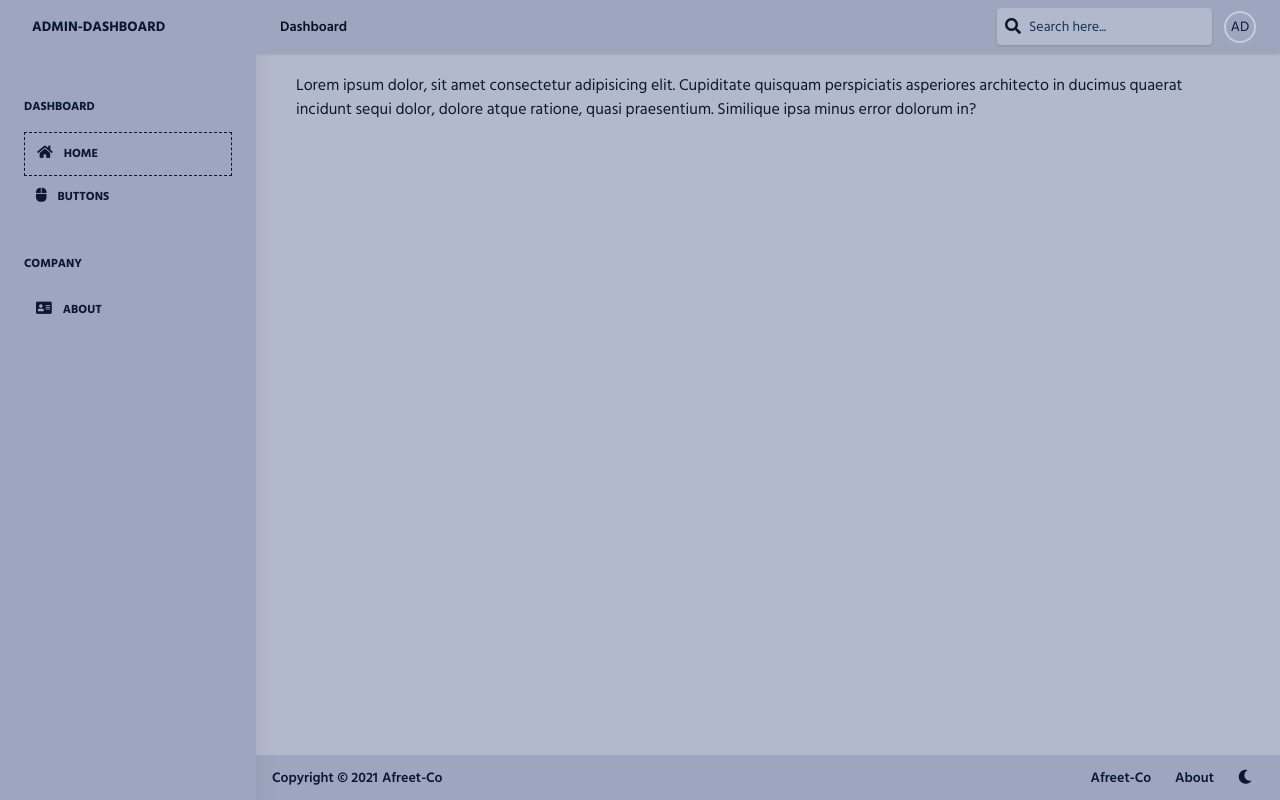
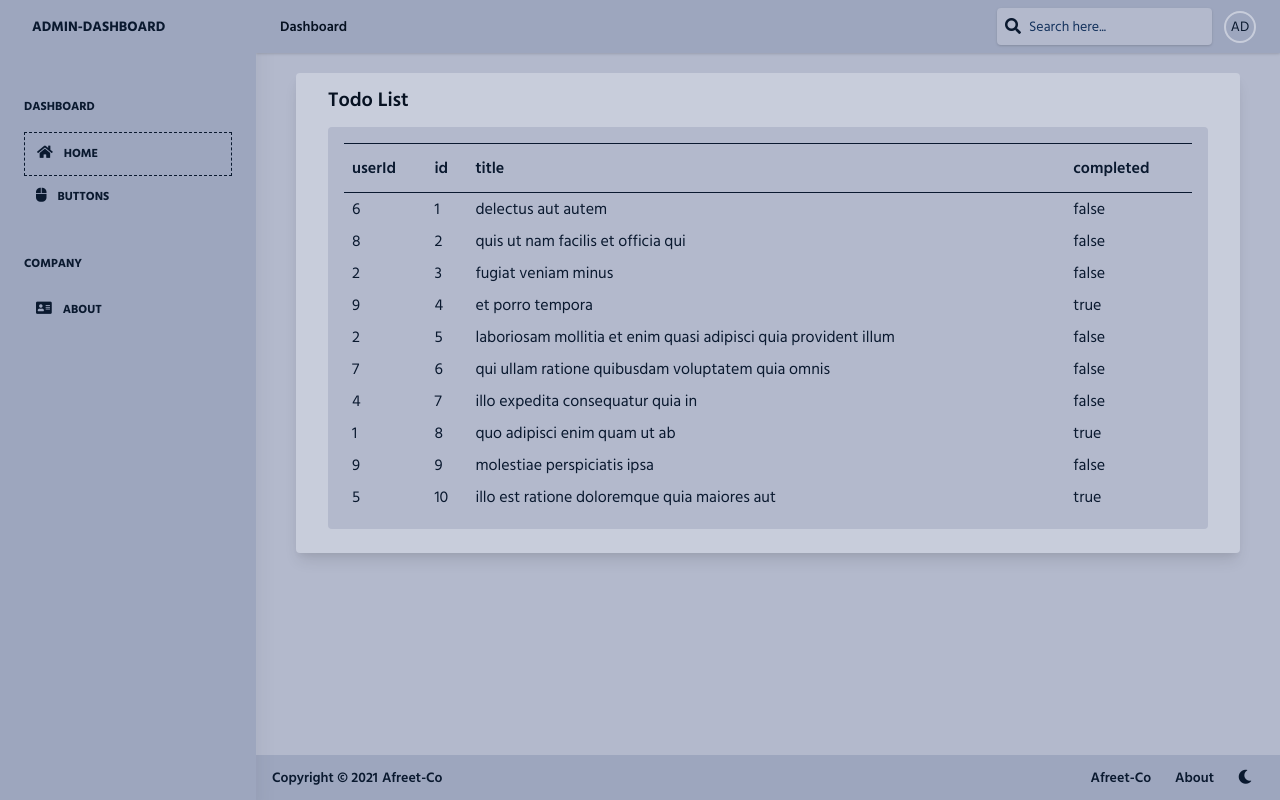
Before and after one commit to afreet-co/admin-dashboard-ts, a Next.js app: page /app/dashboard in a window 1280 px wide. Built offline with nearby package versions, Linux system fonts and the light colour scheme.

Commit message:
Added: Dashboard hompage content

```diff
--- /dev/null
+++ b/src/components/tables/Table.tsx
@@ -0,0 +1,81 @@
+import React, { FC, ReactNode } from "react";
+
+interface TableProps {
+  title?: string;
+  columnNames: string[];
+  rows: any[];
+  boxShadow?: boolean;
+  options?: (item: any) => ReactNode;
+}
+export const Table: FC<TableProps> = ({
+  title,
+  columnNames,
+  rows,
+  options,
+  boxShadow,
+}) => {
+  const tableHeadClasses = `align-middle border border-solid border-l-0 border-r-0 whitespace-nowrap font-semibold text-left  text-dark-500 dark:text-light-400 border-dark-500 dark:border-light-300`;
+  const trClasses = `ease-linear transition-all duration-100 hover:bg-light-200 hover:dark:bg-dark-300`;
+  const tdClasses = `border-t-0 align-middle border-l-0 border-r-0 whitespace-nowrap`;
+
+  return (
+    <>
+      <div
+        className={`flex flex-col min-w-0 break-words w-full mb-6 p-4 ${
+          boxShadow ? "shadow-lg" : ""
+        } rounded bg-light-300 dark:bg-dark-500 text-dark-500 dark:text-light-300 `}
+      >
+        {title && (
+          <div className="rounded-t mb-0 px-4 py-3 border-0">
+            <div className="flex flex-wrap items-center">
+              <div className="relative w-full px-4 max-w-full flex-grow flex-1">
+                <h3
+                  className={`font-semibold text-lg text-dark-500 dark:text-light-300`}
+                >
+                  {title}
+                </h3>
+              </div>
+            </div>
+          </div>
+        )}
+        <div className="block w-full overflow-x-auto">
+          <table className="table-auto items-center w-full bg-transparent border-collapse">
+            <thead>
+              <tr>
+                {columnNames.length > 0 &&
+                  columnNames.map((name) => (
+                    <th key={name} className={tableHeadClasses + " py-3 px-2"}>
+                      {name}
+                    </th>
+                  ))}
+                {options && <th className={tableHeadClasses}></th>}
+              </tr>
+            </thead>
+            <tbody>
+              {rows.length > 0 &&
+                rows.map((row, index) => (
+                  <tr key={index} className={trClasses}>
+                    {columnNames.map((columnName) => (
+                      <td key={columnName} className={tdClasses + " py-1 px-2"}>
+                        {row[columnName]}
+                      </td>
+                    ))}
+                    {options && (
+                      <td
+                        className={
+                          tdClasses +
+                          " flex justify-end items-center w-full h-full py-1 px-2"
+                        }
+                      >
+                        {options(row)}
+                      </td>
+                    )}
+                  </tr>
+                ))}
+            </tbody>
+          </table>
+        </div>
+      </div>
+    </>
+  );
+};
--- /dev/null
+++ b/src/data/fake-todos.ts
@@ -0,0 +1,62 @@
+export const todos = [
+  {
+    userId: 6,
+    id: 1,
+    title: "delectus aut autem",
+    completed: "false",
+  },
+  {
+    userId: 8,
+    id: 2,
+    title: "quis ut nam facilis et officia qui",
+    completed: "false",
+  },
+  {
+    userId: 2,
+    id: 3,
+    title: "fugiat veniam minus",
+    completed: "false",
+  },
+  {
+    userId: 9,
+    id: 4,
+    title: "et porro tempora",
+    completed: "true",
+  },
+  {
+    userId: 2,
+    id: 5,
+    title: "laboriosam mollitia et enim quasi adipisci quia provident illum",
+    completed: "false",
+  },
+  {
+    userId: 7,
+    id: 6,
+    title: "qui ullam ratione quibusdam voluptatem quia omnis",
+    completed: "false",
+  },
+  {
+    userId: 4,
+    id: 7,
+    title: "illo expedita consequatur quia in",
+    completed: "false",
+  },
+  {
+    userId: 1,
+    id: 8,
+    title: "quo adipisci enim quam ut ab",
+    completed: "true",
+  },
+  {
+    userId: 9,
+    id: 9,
+    title: "molestiae perspiciatis ipsa",
+    completed: "false",
+  },
+  {
+    userId: 5,
+    id: 10,
+    title: "illo est ratione doloremque quia maiores aut",
+    completed: "true",
+  },
+];
--- a/src/pages/app/buttons.tsx
+++ b/src/pages/app/buttons.tsx
@@ -6,7 +6,7 @@ import { DashboardLayout } from "../../layouts/DashboardLayout";
 const Buttons = () => {
   return (
     <DashboardLayout>
-      <div className="flex flex-wrap mt-4 space-y-12">
+      <div className="flex flex-wrap space-y-12">
         <Card title="Buttons">
           <div className="px-10 py-4 ">
             <h4 className="font-semibold mb-4 text-dark-600 dark:text-light-500">
--- a/src/pages/app/dashboard.tsx
+++ b/src/pages/app/dashboard.tsx
@@ -1,14 +1,16 @@
+import { Card } from "../../components/cards/Card";
+import { Table } from "../../components/tables/Table";
+import { todos } from "../../data/fake-todos";
 import { DashboardLayout } from "../../layouts/DashboardLayout";
 
 const Index = () => {
   return (
     <DashboardLayout>
-      <p>
-        Lorem ipsum dolor, sit amet consectetur adipisicing elit. Cupiditate
-        quisquam perspiciatis asperiores architecto in ducimus quaerat incidunt
-        sequi dolor, dolore atque ratione, quasi praesentium. Similique ipsa
-        minus error dolorum in?
-      </p>
+      <Card title="Todo List">
+        <div className="block w-full overflow-x-auto md:px-8 px-4">
+          <Table rows={todos} columnNames={Object.keys(todos[0])} />
+        </div>
+      </Card>
     </DashboardLayout>
   );
 };
```
